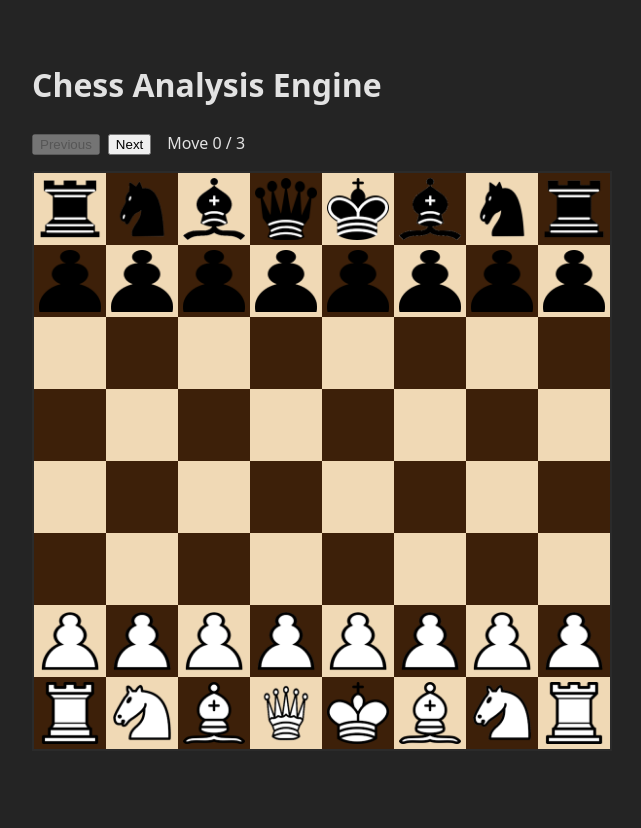
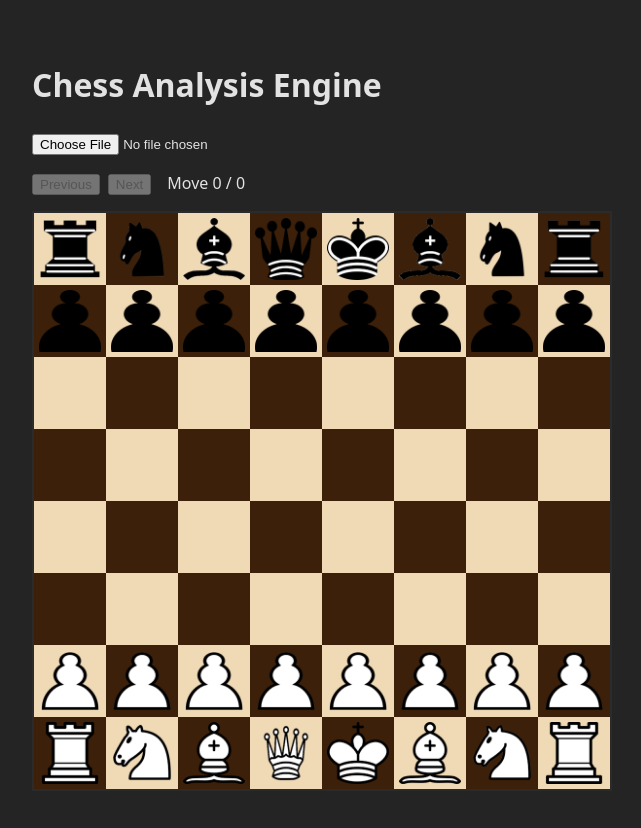
Before and after one commit to nfacciola/ChessAnalysisEngine, a React app in the folder frontend/: page / in a window 1280 px wide. Shown: the top 828 px of the page, without its empty margins (158-799 px from the left). Before the commit the page ends 800 px from the top, so only its background shows below. Built offline with nearby package versions, Linux system fonts and the light colour scheme; the HTML template or start-up script is replaced by a standard one.

Commit message:
wiring backend

```diff
--- a/frontend/src/App.jsx
+++ b/frontend/src/App.jsx
@@ -5,9 +5,42 @@ import ChessBoard from "./ChessBoard";
 function App() {
 	const chessRef = useRef(new Chess());
 
-	const [sanMoves, setSanMoves] = useState(["e4", "e5", "Nf3"]);
+	const [sanMoves, setSanMoves] = useState([]);
 	const [currentIndex, setCurrentIndex] = useState(0);
 	const [board, setBoard] = useState(chessRef.current.board());
+	const [fileName, setFileName] = useState(null);
+
+	const handleFileChange = async (e) => {
+		const file = e.target.files?.[0];
+		if (!file) return;
+
+		setFileName(file.name);
+
+		const formData = new FormData();
+		formData.append("pgnFile", file); // MUST match backend parameter name
+
+		try {
+			const response = await fetch("/api/analysis/upload", {
+				method: "POST",
+				body: formData,
+			});
+
+			if (!response.ok) {
+				console.error("Upload failed:", response.statusText);
+				return;
+			}
+
+			const result = await response.json();
+
+			// Reset chess state
+			chessRef.current = new Chess();
+			setSanMoves(result.sanMoves ?? []);
+			setCurrentIndex(0);
+			setBoard(chessRef.current.board());
+		} catch (err) {
+			console.error("Upload error:", err);
+		}
+	};
 
 	const next = () => {
 		if (currentIndex >= sanMoves.length) return;
@@ -41,6 +74,11 @@ function App() {
 			<h1>Chess Analysis Engine</h1>
 
 			<div style={{ marginBottom: "1rem" }}>
+				<input type="file" accept=".pgn" onChange={handleFileChange} />
+				{fileName && <div>Loaded: {fileName}</div>}
+			</div>
+
+			<div style={{ marginBottom: "1rem" }}>
 				<button onClick={previous} disabled={currentIndex === 0}>
 					Previous
 				</button>
```
